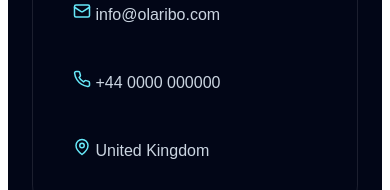
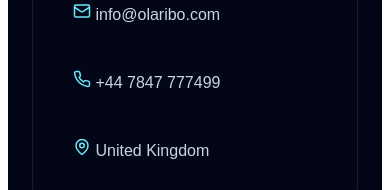
Before and after one commit to Olaribo/olaribo-new, a Next.js app: page / in a window 390 px wide. Shown: the part 6829-7019 px from the top of the page. Built offline with nearby package versions, Linux system fonts and the light colour scheme.

Commit message:
Update contact phone number in page.jsx

```diff
--- a/app/page.jsx
+++ b/app/page.jsx
@@ -169,7 +169,7 @@ export default function Home() {
 
           <div style={{ marginTop: 28, display: "grid", gap: 14, color: "#cbd5e1" }}>
             <p><Mail size={18} color="#67e8f9" /> info@olaribo.com</p>
-            <p><Phone size={18} color="#67e8f9" /> +44 0000 000000</p>
+            <p><Phone size={18} color="#67e8f9" /> +44 7847 777499</p>
             <p><MapPin size={18} color="#67e8f9" /> United Kingdom</p>
           </div>
         </div>
```
